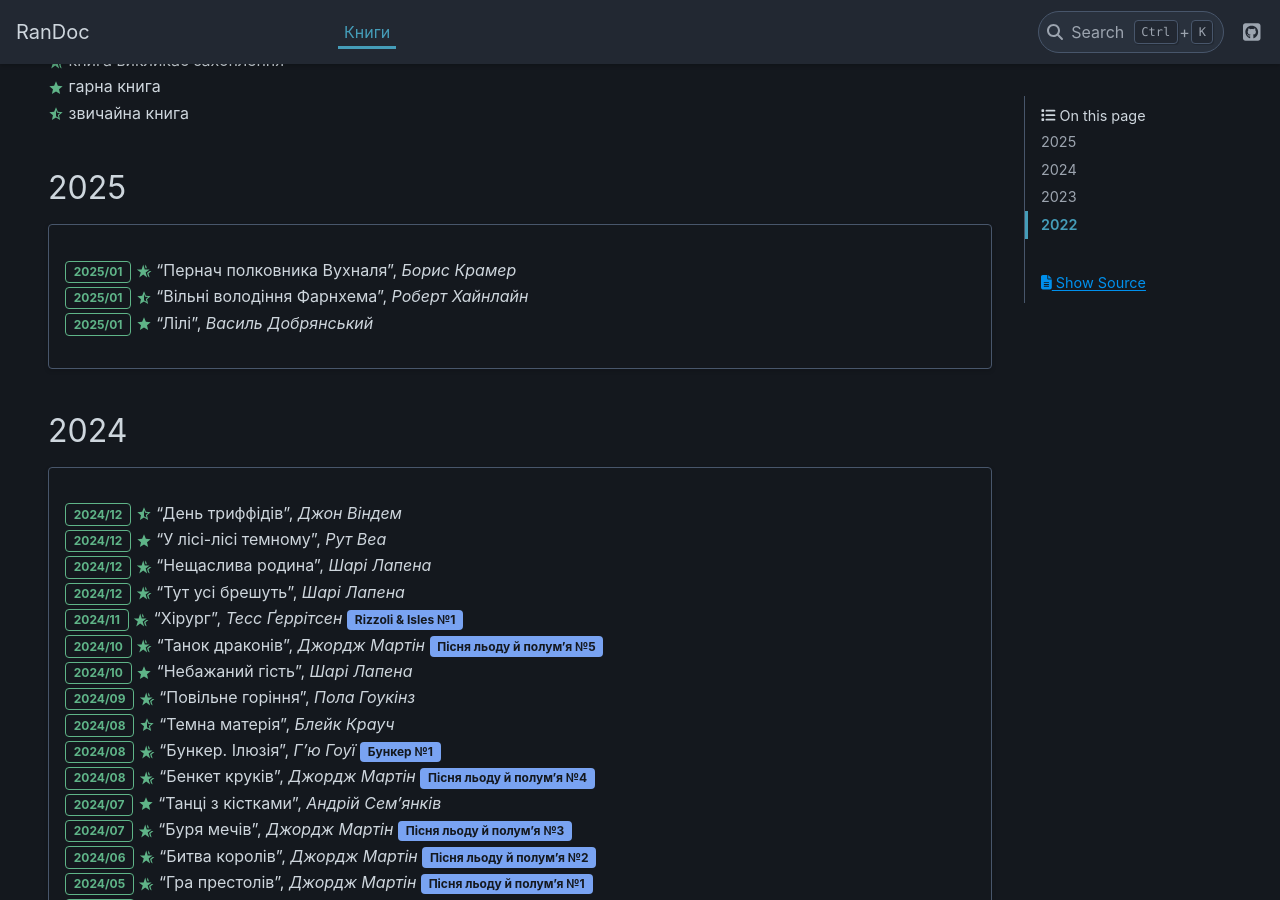
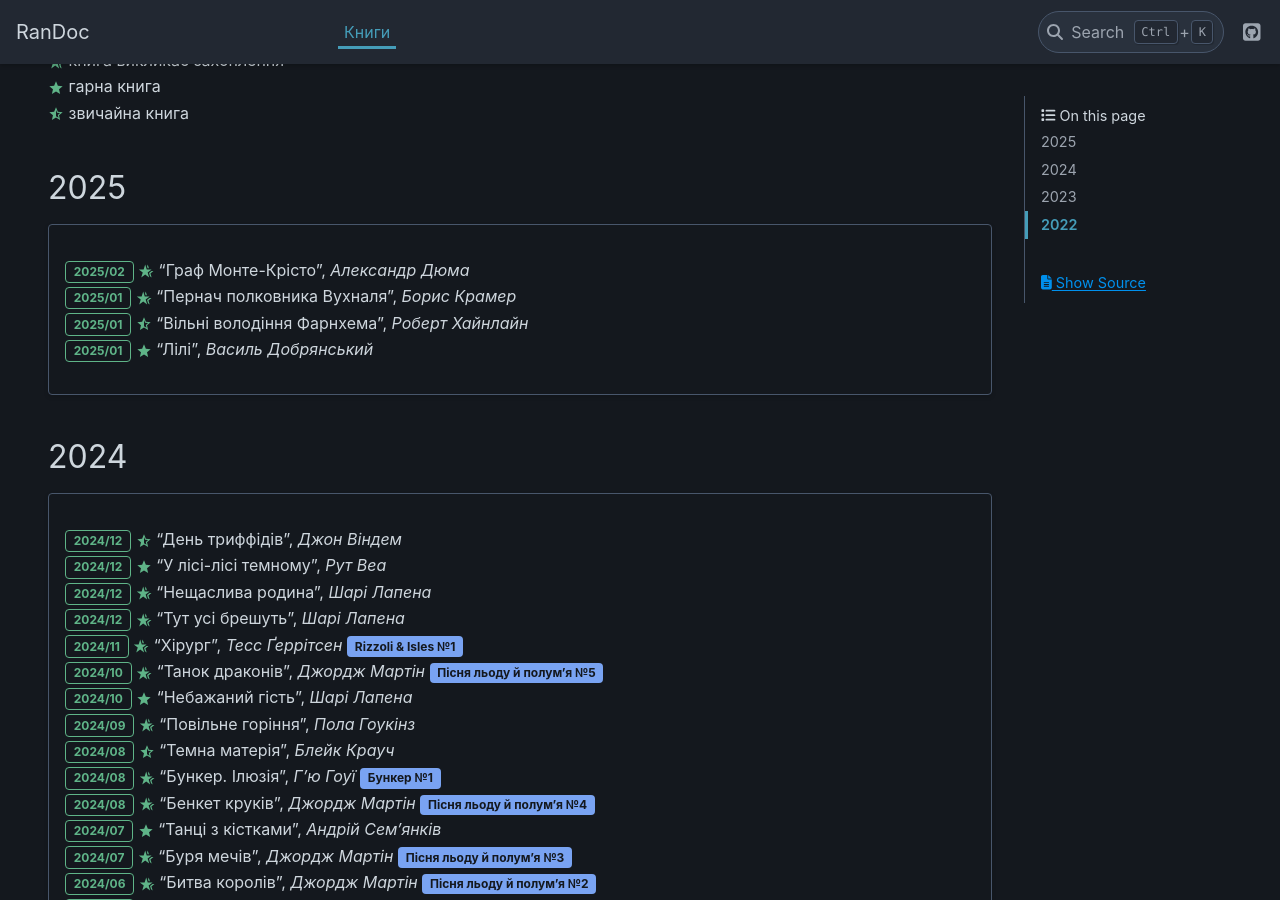
Before and after one commit to grembeter/randoc, a Sphinx documentation site: the page built from docs/source/books.rst, in a window 1280 px wide and 900 px high, scrolled down 408 px. Built offline with Sphinx 7.4.7 and the PyData theme 0.15.4, drawn with Linux system fonts in a browser that asks for light colours.

Commit message:
books: add Le Comte de Monte-Cristo
Signed-off-by: Grygorii Tertychnyi <grembeter@gmail.com>

```diff
--- a/docs/source/books.rst
+++ b/docs/source/books.rst
@@ -27,6 +27,7 @@
 
 .. card::
 
+   | :bdg-success-line:`2025/02` |+| "Граф Монте-Крісто", *Александр Дюма*
    | :bdg-success-line:`2025/01` |+| "Пернач полковника Вухналя", *Борис Крамер*
    | :bdg-success-line:`2025/01` |-| "Вільні володіння Фарнхема", *Роберт Хайнлайн*
    | :bdg-success-line:`2025/01` |/| "Лілі", *Василь Добрянський*
```
